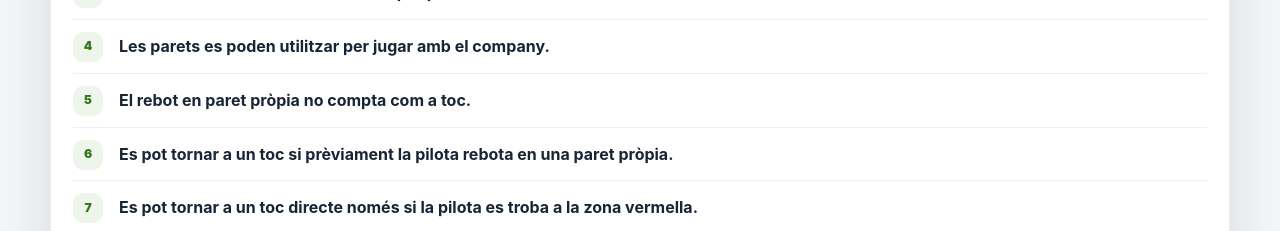
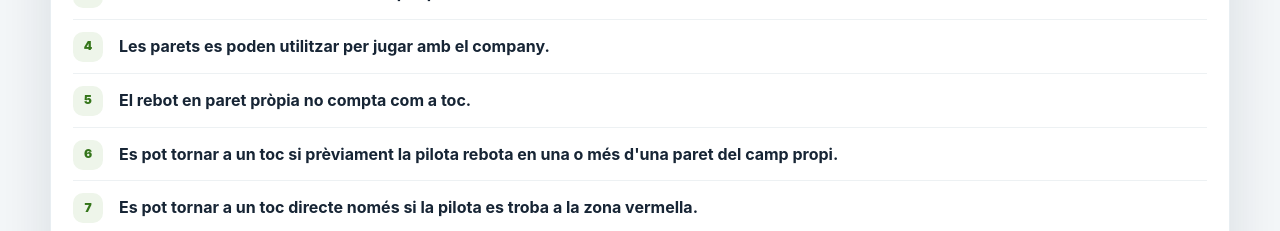
Before and after one commit to natx-bcn/ligapadbol, a plain HTML site: page normativa.html in a window 1280 px wide. Shown: the part 1720-1951 px from the top of the page. Drawn offline with Linux system fonts and the light colour scheme.

Commit message:
Update normativa.html

```diff
--- a/normativa.html
+++ b/normativa.html
@@ -339,7 +339,7 @@ footer{
           <li data-i18n="play_3">Mínim 2 tocs i màxim 3 tocs alterns per parella.</li>
           <li data-i18n="play_4">Les parets es poden utilitzar per jugar amb el company.</li>
           <li data-i18n="play_5">El rebot en paret pròpia no compta com a toc.</li>
-          <li data-i18n="play_6">Es pot tornar a un toc si prèviament la pilota rebota en una paret pròpia.</li>
+          <li data-i18n="play_6">Es pot tornar a un toc si prèviament la pilota rebota en una o més d'una paret del camp propi.</li>
           <li data-i18n="play_7">Es pot tornar a un toc directe només si la pilota es troba a la zona vermella.</li>
           <li data-i18n="play_8">Màxim un bot.</li>
           <li data-i18n="play_9">En la recepció es pot jugar sense que boti al teu camp, però en aquella devolució ja no podrà botar.</li>
@@ -402,7 +402,7 @@ play_2:"Cada jugador pot fer com a màxim un toc consecutiu.",
 play_3:"Mínim 2 tocs i màxim 3 tocs alterns per parella.",
 play_4:"Les parets es poden utilitzar per jugar amb el company.",
 play_5:"El rebot en paret pròpia no compta com a toc.",
-play_6:"Es pot tornar a un toc si prèviament la pilota rebota en una paret pròpia.",
+play_6:"Es pot tornar a un toc si prèviament la pilota rebota en una o més d'una paret del camp propi.",
 play_7:"Es pot tornar a un toc directe només si la pilota es troba a la zona vermella.",
 play_8:"Màxim un bot.",
 play_9:"En la recepció es pot jugar sense que boti al teu camp, però en aquella devolució ja no podrà botar.",
@@ -447,7 +447,7 @@ play_2:"Cada jugador puede dar como máximo un toque consecutivo.",
 play_3:"Mínimo 2 toques y máximo 3 toques alternos por pareja.",
 play_4:"Las paredes pueden utilizarse para jugar con el compañero.",
 play_5:"El rebote en pared propia no cuenta como toque.",
-play_6:"Se puede devolver a un toque si previamente el balón rebota en una pared propia.",
+play_6:"Se puede devolver a un toque si previamente el balón rebota en una o más paredes del campo propio.",
 play_7:"Puede devolverse a un toque directo solo si el balón se encuentra en la zona roja.",
 play_8:"Máximo un bote.",
 play_9:"En la recepción se puede jugar sin que bote en tu campo, pero en esa devolución ya no podrá botar.",
```
